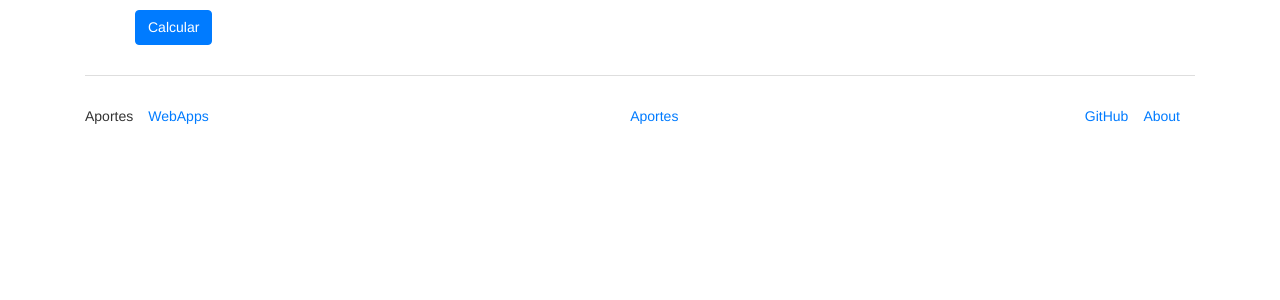
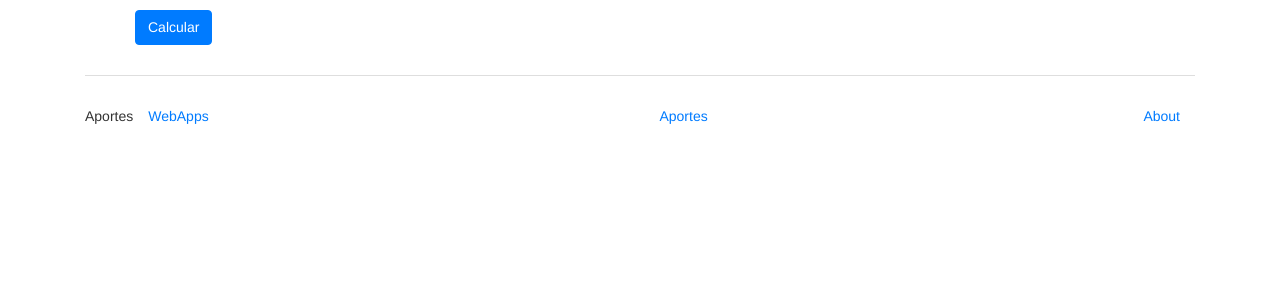
Before and after one commit to Moggi/WebApps, a Django app: page /aportes/ in a window 1280 px wide. Shown: the part 499-799 px from the top of the page. Run offline with Django 3.2, Linux system fonts and the light colour scheme; some libraries are stand-ins or nearby versions.

Commit message:
Page title and footer link update

```diff
--- a/Aportes/views.py
+++ b/Aportes/views.py
@@ -11,7 +11,9 @@ from .apps import AportesConfig
 @requires_csrf_token
 def index(request):
 
-    context = getContext()
+    context = getContext({
+        'pageTitle': 'WebApp - Aportes',
+    })
     return render(request, 'Aportes/index.html', context)
 
 
--- a/Todo/views.py
+++ b/Todo/views.py
@@ -12,6 +12,7 @@ def index(request):
     todoList = Todo.objects.all()[:10]
 
     context = getContext({
+        'pageTitle': 'WebApp - Todos',
         'todoList': todoList,
     })
     return render(request, 'Todo/index.html', context)
--- a/templates/base_footer.html
+++ b/templates/base_footer.html
@@ -13,10 +13,7 @@
 
         <ul class="nav d-flex flex-wrap">
             <li class="nav-item">
-                <a href="https://github.com/Moggi/WebApps">GitHub</a>
-            </li>
-            <li class="nav-item">
-                <a href="https://github.com/Moggi/WebApps/blob/master/README.md">About</a>
+                <a href="https://github.com/Moggi/WebApps">About</a>
             </li>
         </ul>
     </div>
```
